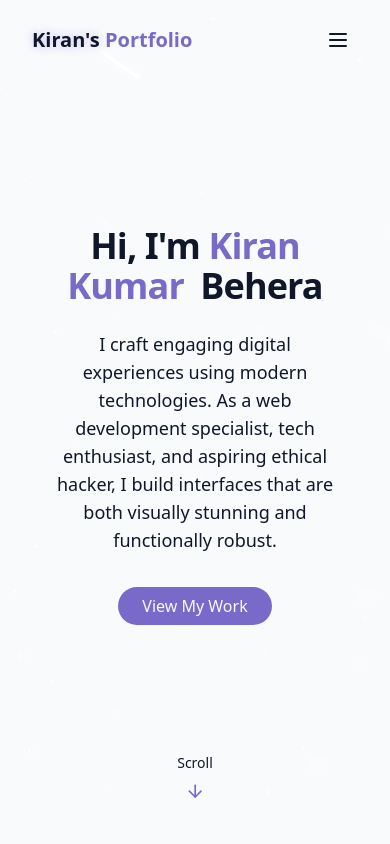
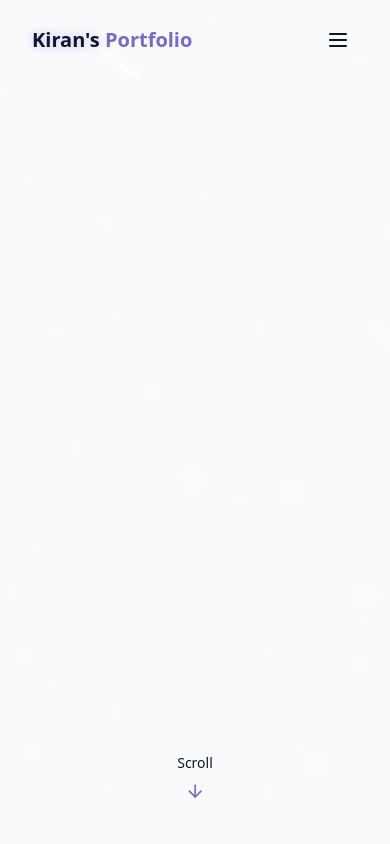
Before and after one commit to codemailpython0/my-portfolio, a React (Vite) app: page / in a window 390 px wide. Shown: the top 844 px of the page. Built offline with nearby package versions, Linux system fonts and the light colour scheme.

Commit message:
Add floating animations to HeroSection text
Updated HeroSection to include floating animations for text elements.

```diff
--- a/src/components/HeroSection.jsx
+++ b/src/components/HeroSection.jsx
@@ -1,4 +1,16 @@
 import { ArrowDown } from "lucide-react";
+
+// Add this CSS to your global stylesheet or index.css:
+//
+// @keyframes floatY {
+//   0%, 100% { transform: translateY(0px); }
+//   50% { transform: translateY(-12px); }
+// }
+// .float-1 { animation: floatY 4s ease-in-out infinite; }
+// .float-2 { animation: floatY 4s ease-in-out infinite 0.4s; }
+// .float-3 { animation: floatY 4s ease-in-out infinite 0.8s; }
+// .float-4 { animation: floatY 4s ease-in-out infinite 1.2s; }
+// .float-5 { animation: floatY 4s ease-in-out infinite 1.6s; }
 
 export const HeroSection = () => {
   return (
@@ -9,23 +21,33 @@
       <div className="container max-w-4xl mx-auto text-center z-10">
         <div className="space-y-6">
           <h1 className="text-4xl md:text-6xl font-bold tracking-tight">
-            <span className="opacity-0 animate-fade-in"> Hi, I'm</span>
-            <span className="text-primary opacity-0 animate-fade-in-delay-1">
-              {" "}
-              Kiran Kumar
+            <span
+              className="inline-block opacity-0 animate-fade-in float-1"
+            >
+              Hi, I'm
             </span>
-            <span className="text-gradient ml-2 opacity-0 animate-fade-in-delay-2">
-              {" "}
-              Behera
+            <span
+              className="text-primary inline-block opacity-0 animate-fade-in-delay-1 float-2"
+            >
+              {" "}Kiran Kumar
+            </span>
+            <span
+              className="text-gradient inline-block ml-2 opacity-0 animate-fade-in-delay-2 float-3"
+            >
+              {" "}Behera
             </span>
           </h1>
 
-          <p className="text-lg md:text-xl text-muted-foreground max-2-2xl mx-auto opacity-0 animate-fade-in-delay-3">
-            I  craft engaging digital experiences using modern technologies. As a web development specialist, tech enthusiast,
-            and aspiring ethical hacker, I build interfaces that are both visually stunning and functionally robust.
+          <p
+            className="text-lg md:text-xl text-muted-foreground max-w-2xl mx-auto opacity-0 animate-fade-in-delay-3 inline-block float-4"
+          >
+            I craft engaging digital experiences using modern technologies. As a
+            web development specialist, tech enthusiast, and aspiring ethical
+            hacker, I build interfaces that are both visually stunning and
+            functionally robust.
           </p>
 
-          <div className="pt-4 opacity-0 animate-fade-in-delay-4">
+          <div className="pt-4 opacity-0 animate-fade-in-delay-4 inline-block float-5">
             <a href="#projects" className="cosmic-button">
               View My Work
             </a>
@@ -34,7 +56,7 @@
       </div>
 
       <div className="absolute bottom-8 left-1/2 transform -translate-x-1/2 flex flex-col items-center animate-bounce">
-        <span className="text-sm text-muted-foreground mb-2"> Scroll </span>
+        <span className="text-sm text-muted-foreground mb-2">Scroll</span>
         <ArrowDown className="h-5 w-5 text-primary" />
       </div>
     </section>
```
